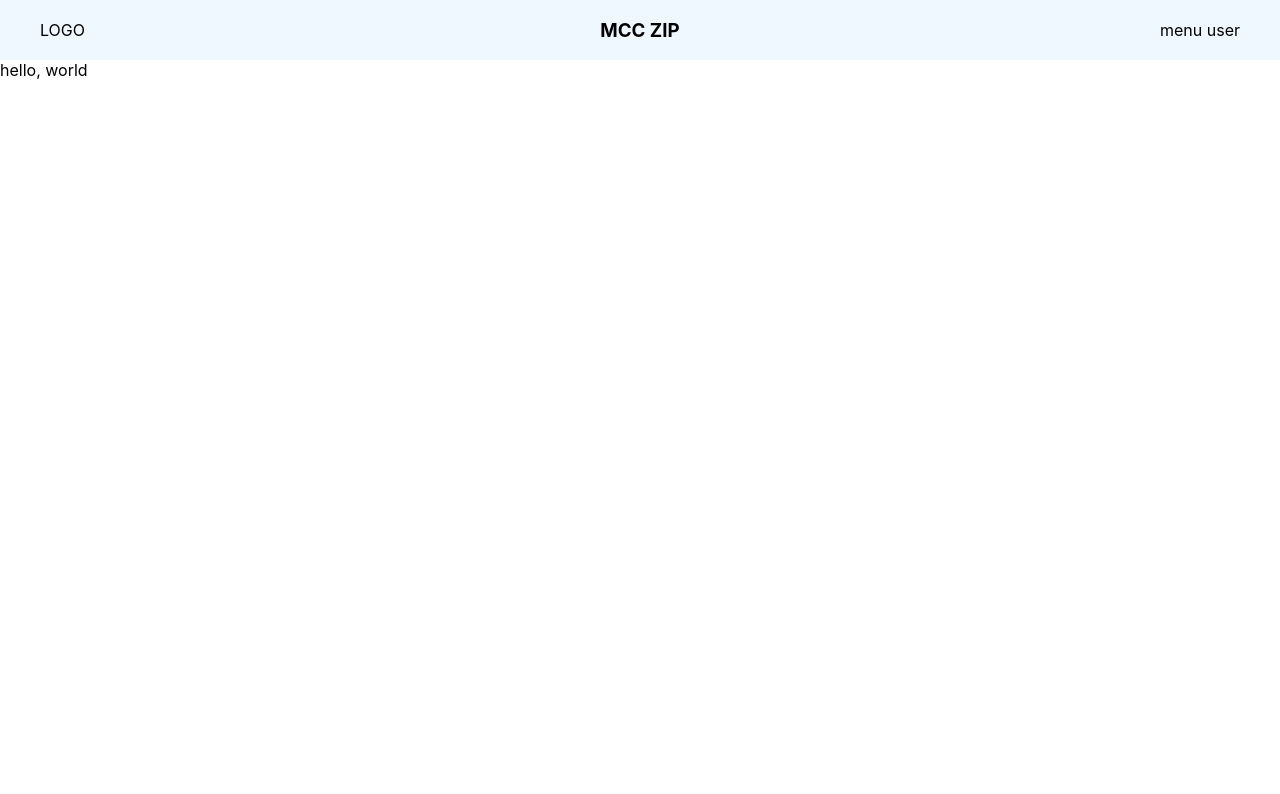
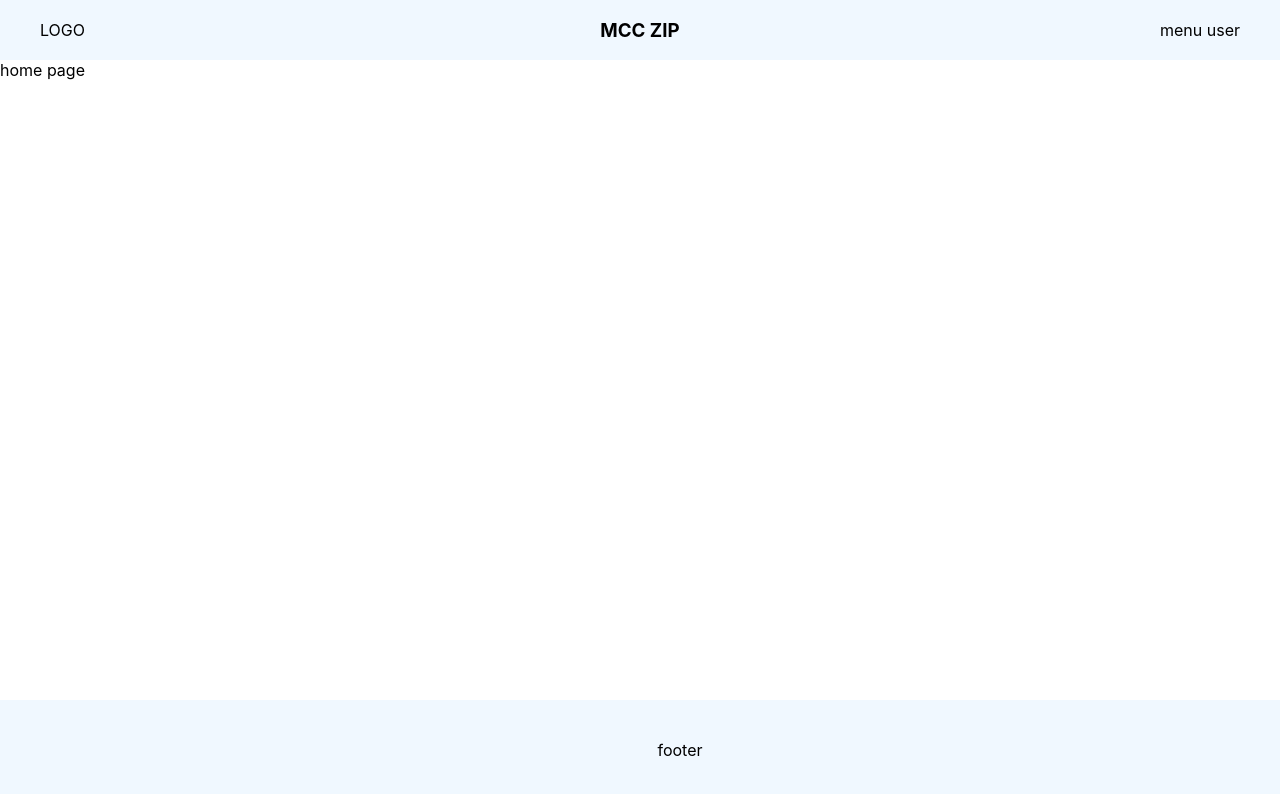
Before and after one commit to 55555-Jyeon/common-components, a React (Create React App) app: page / in a window 1280 px wide. Shown: the top 794 px of the page. Built offline with nearby package versions, Linux system fonts and the light colour scheme.

Commit message:
🟢 feat: create footer and layout page

```diff
--- a/package.json
+++ b/package.json
@@ -62,6 +62,7 @@
         "eslint": "^8.57.1",
         "eslint-config-prettier": "^9.1.0",
         "eslint-config-standard-with-typescript": "^43.0.1",
+        "eslint-import-resolver-typescript": "^3.7.0",
         "eslint-plugin-import": "^2.31.0",
         "eslint-plugin-n": "^15.7.0",
         "eslint-plugin-prettier": "^5.2.1",
--- a/src/App.css
+++ b/src/App.css
@@ -3,7 +3,4 @@
     padding: 0;
     margin: 0;
     box-sizing: border-box;
-    width: 100vw;
-    height: 100vh;
-    overflow: hidden;
 }
--- a/src/App.tsx
+++ b/src/App.tsx
@@ -1,11 +1,18 @@
+import { Route, BrowserRouter, Routes } from "react-router-dom";
+import Layout from "./common/layouts";
+import Home from "./pages/Home";
 import "./App.css";
-import { Header } from "./common/layouts/header";
 
 function App(): JSX.Element {
     return (
         <div className="App">
-            <Header />
-            hello, world
+            <BrowserRouter>
+                <Routes>
+                    <Route path="/" element={<Layout />}>
+                        <Route index element={<Home />} />
+                    </Route>
+                </Routes>
+            </BrowserRouter>
         </div>
     );
 }
--- /dev/null
+++ b/src/common/layouts/footer/index.tsx
@@ -0,0 +1,6 @@
+import footer from "./style.module.scss";
+
+const Footer = (): JSX.Element => {
+    return <div className={footer.container}>footer</div>;
+};
+export default Footer;
--- /dev/null
+++ b/src/common/layouts/footer/style.module.scss
@@ -0,0 +1,14 @@
+@import "src/common/styles/common";
+
+.container {
+    position: absolute;
+    bottom: 0;
+    width: 100%;
+    height: px2rem(100px);
+    padding: 0 px2rem(40px);
+    background-color: aliceblue;
+    display: flex;
+    flex-direction: row;
+    align-items: center;
+    justify-content: center;
+}
--- a/src/common/layouts/header/index.tsx
+++ b/src/common/layouts/header/index.tsx
@@ -1,6 +1,6 @@
 import header from "./style.module.scss";
 
-export const Header = (): JSX.Element => {
+const Header = (): JSX.Element => {
     return (
         <div className={header.container}>
             <div className={header.logo}>LOGO</div>
@@ -12,3 +12,4 @@ export const Header = (): JSX.Element => {
         </div>
     );
 };
+export default Header;
--- a/src/common/layouts/header/style.module.scss
+++ b/src/common/layouts/header/style.module.scss
@@ -1,13 +1,17 @@
-@import "src/common/styles/common.scss";
+@import "src/common/styles/common";
 
 .container {
-    background-color: aliceblue;
+    position: absolute;
+    top: 0;
+    width: 100%;
     height: px2rem(60px);
     padding: 0 px2rem(40px);
+    box-sizing: border-box;
     display: flex;
     flex-direction: row;
     align-items: center;
     justify-content: space-between;
+    background-color: aliceblue;
 }
 
 .logo {
--- /dev/null
+++ b/src/common/layouts/index.tsx
@@ -0,0 +1,18 @@
+import { Outlet } from "react-router-dom";
+import Header from "./header";
+import Footer from "./footer";
+import layout from "./style.module.scss";
+
+const Layout = (): JSX.Element => {
+    return (
+        <div className={layout.container}>
+            <Header />
+            <main className={layout.contents}>
+                <Outlet />
+            </main>
+            <Footer />
+        </div>
+    );
+};
+
+export default Layout;
--- /dev/null
+++ b/src/common/layouts/style.module.scss
@@ -0,0 +1,14 @@
+@import "src/common/styles/common";
+
+.container {
+    position: absolute;
+    top: 0;
+    width: 100%;
+    height: 100%;
+    overflow: hidden;
+}
+
+.contents {
+    position: absolute;
+    top: px2rem(60px); // header height
+}
--- /dev/null
+++ b/src/pages/Home/index.tsx
@@ -0,0 +1,4 @@
+const Home = (): JSX.Element => {
+    return <div>home page</div>;
+};
+export default Home;
```
Also changed, not shown: .eslintrc.js, 1 other file (tests, documents, lock files or other folders).
